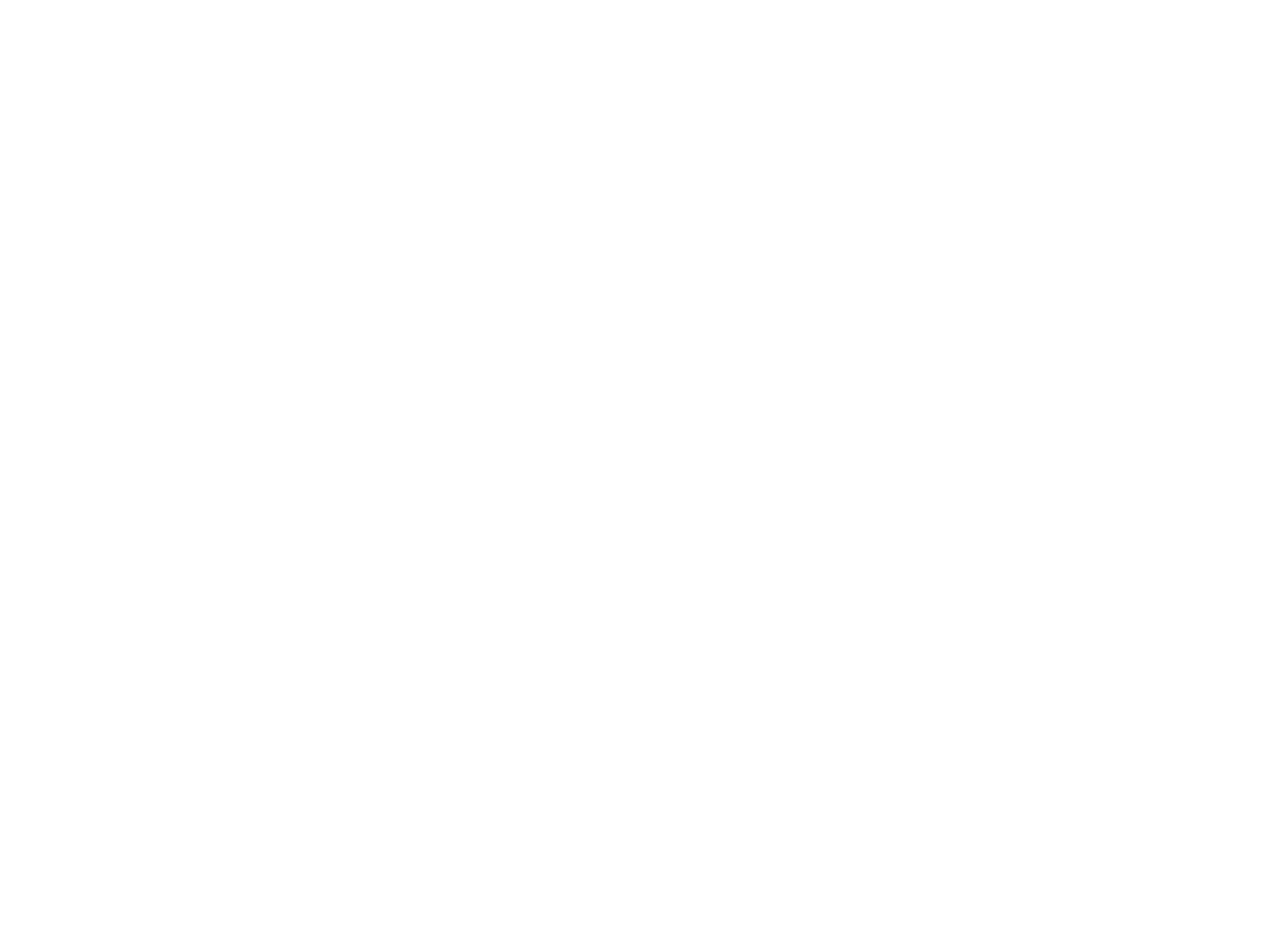
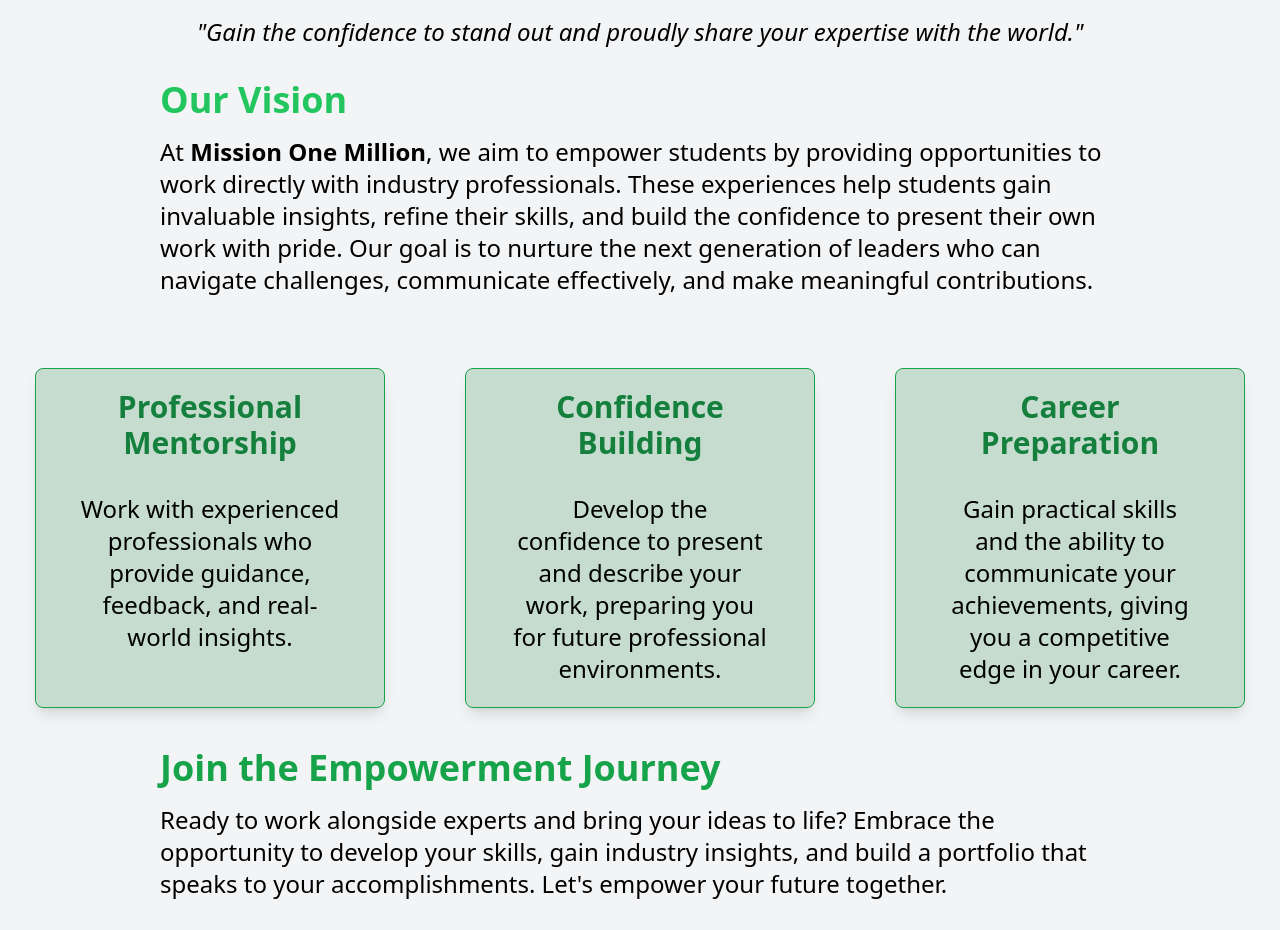
Before and after one commit to xd-vik/mission1m, a React (Vite) app in the folder Frontend/: page /empower in a window 1280 px wide. Before the commit this address had no page. Shown: the part 100-1030 px from the top of the page. Before the commit the page ends 800 px from the top, so only its background shows below. Built offline with nearby package versions, Linux system fonts and the light colour scheme.

Commit message:
Empower Done

```diff
--- a/Frontend/src/App.jsx
+++ b/Frontend/src/App.jsx
@@ -5,6 +5,7 @@
 import ContactUs from "./Components/ContactUs";
 import Login from "./Components/Login";
 import SignUp from "./Components/SignUp";
+import Empower from "./Components/Empower";
 function App() {
   return (
     <>
@@ -14,6 +15,7 @@
         <Route path="/contactUs" element={<ContactUs />} />
         <Route path="/login" element={<Login />} />
         <Route path="/signUp" element={<SignUp />} />
+        <Route path="/empower" element={<Empower />} />
       </Routes>
     </>
   );
--- a/Frontend/src/Components/Banner.jsx
+++ b/Frontend/src/Components/Banner.jsx
@@ -1,52 +1,46 @@
 import React from 'react';
 import work from '/work.png';
 
-
 function Banner() {
   return (
-    <>
-      <div className='min-h-full w-full bg-gray-100 flex flex-col lg:flex-row'>
-        <div className='h-full p-10 w-full lg:w-[60%] bg-green-100'>
-          <div className='lg:text-6xl text-3xl font-semibold'>
-            <h1 className='lg:py-4 text-green-600'>Mission One Million:</h1>
-            <h1 className='lg:py-4'>Empowering Learning</h1>
-            <h1 className='lg:py-4'>and <span className='text-green-600'>Growth</span></h1>
-          </div>
+
+    <div className="md:p-10 p-1 flex flex-col md:flex-row bg-green-100 ">
         <div>
-            <p className="text-md mb-6 mt-5">
-              <span className="text-green-600 font-semibold">Mission One Million</span> is more than just a learning management system.
+      <h1 className="text-5xl font-bold text-green-500 mb-6">Mission One Million:</h1>
+      <h2 className="text-5xl font-bold mb-6">Empowering Learning </h2>
+      <span className="text-5xl font-bold mb-6">and</span>
+      <span  className="text-5xl text-green-500 font-bold mb-8"> Growth </span>
+      <p className="text-2xl mb-6 mt-10">
+        <span className="text-green-500">Mission One Million</span> is more than just a learning management system.
         It's a transformative platform designed to empower individuals and
         organizations to achieve their full potential. Our mission is to provide
         accessible, engaging, and effective learning experiences that equip you
         with the skills and knowledge needed to succeed in today's dynamic
         world.
       </p>
-            <p className="text-md">
-              <span className="text-green-600 font-semibold">Mission One Million</span> offers a comprehensive suite of tools and resources
+      <p className="text-2xl mb-4">
+      <span className="text-green-500">Mission One Million</span> offers a comprehensive suite of tools and resources
         that deliver a dynamic and engaging learning experience. Our platform
         features personalized learning paths, interactive courses, and real-time
         progress tracking, enabling users to acquire new skills and knowledge at
         their own pace. We are committed to helping learners succeed in today's
-              ever-evolving world.
+        ever-evolving world
       </p>
-          </div>
-          <div>
-            <button className="bg-green-600 rounded-lg hover:bg-green-700 text-white font-bold py-2 px-4 text-center text-xl mt-2">
+      <button className="bg-green-500 hover:bg-green-700 text-white font-bold py-2 px-4 rounded text-xl mt-5">
         Explore
       </button>
       </div>
-        </div>
 
-        {/* Right Section (Image) */}
-        <div className='md:h-[80vh] lg:h-[85vh] w-full lg:w-[40%] object-cover'>
+
+
+      <div>
       <img
-            className="w-full h-full object-cover lg:object-cover"
-            src={work} // Assuming `work` is a valid image path
+            className="mt-[40px] h-[500px] w-[1000px] mr-[600px]"
+            src={work}
             alt="Placeholder"
           />
           </div>
     </div>
-    </>
   );
 }
 
--- /dev/null
+++ b/Frontend/src/Components/Empower.jsx
@@ -0,0 +1,85 @@
+import React from "react";
+
+function Empower() {
+  return (
+    <>
+      <div className="bg-gray-100">
+        <div className="mx-auto md:px-40 px-10 text-2xl ">
+          <h1 className="text-6xl font-bold text-center text-green-700 mb-4 p-5">
+            Empower
+          </h1>
+          <p className="text-center italic mb-8">
+            "Gain the confidence to stand out and proudly share your expertise
+            with the world."
+          </p>
+
+          <section className="mb-8">
+            <h2 className="text-4xl font-bold text-green-500 mb-4">
+              Our Vision
+            </h2>
+            <p className="mb-4">
+              At <span className="font-bold">Mission One Million</span>, we aim
+              to empower students by providing opportunities to work directly
+              with industry professionals. These experiences help students gain
+              invaluable insights, refine their skills, and build the confidence
+              to present their own work with pride. Our goal is to nurture the
+              next generation of leaders who can navigate challenges,
+              communicate effectively, and make meaningful contributions.
+            </p>
+          </section>
+        </div>
+
+        <div className="flex flex-wrap items-center justify-center min-h-[40vh] pt-10 gap-10 md:gap-20 text-2xl">
+          <div className="relative border border-green-600 rounded-lg p-5 w-full max-w-[350px] h-[340px] text-center shadow-lg bg-[#5ca4754d]">
+            <h3 className="font-bold mb-2 text-3xl text-green-700">
+              Professional <br /> Mentorship
+            </h3>
+            <p className="p-6">
+              Work with experienced professionals who provide guidance,
+              feedback, and real-world insights.
+            </p>
+          </div>
+          <div className="relative border border-green-600 rounded-lg p-5 w-full max-w-[350px] h-[340px] text-center shadow-lg bg-[#5ca4754d] ">
+            <h3 className="font-bold mb-2 text-3xl text-green-700">
+              Confidence <br />
+              Building
+            </h3>
+            <p className="p-6">
+              {" "}
+              Develop the confidence to present and describe your work,
+              preparing you for future professional environments.
+            </p>
+          </div>
+          <div className="relative border border-green-600 rounded-lg p-5 w-full max-w-[350px] h-[340px] text-center shadow-lg bg-[#5ca4754d]">
+            <h3 className="font-bold mb-2 text-3xl text-green-700">
+              Career <br /> Preparation
+            </h3>
+            <p className="p-6">
+              Gain practical skills and the ability to communicate your
+              achievements, giving you a competitive edge in your career.
+            </p>
+          </div>
+        </div>
+
+        <section className="mx-auto md:px-40 px-10 text-2xl mt-10">
+          <h2 className="text-4xl font-bold text-green-600 mb-4">
+            Join the Empowerment Journey
+          </h2>
+          <p className="mb-8 ">
+            Ready to work alongside experts and bring your ideas to life?
+            Embrace the opportunity to develop your skills, gain industry
+            insights, and build a portfolio that speaks to your accomplishments.
+            Let's empower your future together.
+          </p>
+          <section className="text-center">
+            <button className="bg-green-700 text-white py-4 px-6 rounded-full text-2xl mb-20">
+              Start Building Your Confidence
+            </button>
+          </section>
+        </section>
+      </div>
+    </>
+  );
+}
+
+export default Empower;
--- a/Frontend/src/Components/Misisoncard.jsx
+++ b/Frontend/src/Components/Misisoncard.jsx
@@ -1,5 +1,6 @@
 // MissionCard.js
 import React from 'react';
+import { useNavigate } from 'react-router-dom';
 
 export const missionData = [
   {
@@ -16,10 +17,13 @@
     title: 'Empower',
     description: 'Work with industry professionals to gain confidence and describe the work',
     button: 'Know more',
+    route:'/empower',
   },
 ];
 
+
 const MissionCard = () => {
+  const navigate = useNavigate();
   return (
     <>
     <div className="flex flex-col md:flex-row items-center justify-center bg-gray-100 p-4">
@@ -31,7 +35,11 @@
         <div className="relative border border-green-600 rounded-lg p-5 w-full max-w-[280px] h-[290px] text-center shadow-lg bg-[#5ca4754d]" key={index}>
           <h2 className="text-3xl md:text-4xl text-green-700 mb-2 font-semibold">{mission.title}</h2>
           <p className="mb-6 py-8 text-xl">{mission.description}</p>
-          <button className="absolute bottom-[2vw] left-[10vh] bg-[#369256] text-white rounded-full py-2 px-4 cursor-pointer hover:bg-[#2a683d]">
+
+
+
+          <button className="absolute bottom-[2vw] left-[10vh] bg-[#369256] text-white rounded-full py-2 px-4 cursor-pointer hover:bg-[#2a683d]"
+          onClick={()=> navigate(mission.route)} >
             {mission.button}
           </button>
         </div>
--- a/Frontend/src/Components/Navbar.jsx
+++ b/Frontend/src/Components/Navbar.jsx
@@ -10,11 +10,11 @@
 
   return (
     <nav className="rounded-xl p-1 md:border-[3px] md:border-[#a29e9e] mx-1 md:mx-20 bg-green-100">
-      <div className="max-w-7xl mx-auto flex flex-col md:flex-row  items-center ">
+      <div className="max-w-7xl mx-auto flex flex-col md:flex-row">
         {/* Left Section: Logo */}
-        <div className="  flex  justify-start ml-[-90%] mb-[60px]  md:ml-20 md:mb-0">
+        <div className="  flex  justify-start ml-[0%] mb-[60px]  md:ml-20 md:mb-0">
           <div className="ml-0 md:ml-[-250px]">
-            <img src={logo} alt="Logo" className="md:ml-[100%]" />
+            <img src={logo} alt="Logo" className="md:ml-[120%]" />
           </div>
         </div>
 
@@ -27,17 +27,15 @@
         </button>
 
         {/* Main Menu*/}
-        {/* <div className="md:hidden ml-[-90%] mt-[-5%]">
-            <img src={logo} alt="Logo" />
-          </div> */}
+
         <div
           className={`flex-col md:flex md:flex-row ${
             isOpen ? "flex" : "hidden"
-          } md:flex md:space-x-10 text-2xl mr-[70%] md:mr-[25%]`}
+          } md:flex md:space-x-10 text-2xl  md:mr-[25%] flex justify-start flex-shrink-0 pt-2  `}
         >
           <a
             href="#"
-            className="text-black px-3 py-2 rounded-md font-medium hover:bg-green-200 text-xl "
+            className="text-black px-3 py-2 rounded-md font-medium hover:bg-green-200 text-xl block"
           >
             Home
           </a>
@@ -81,17 +79,17 @@
       <div
         className={`md:hidden ${
           isOpen ? "flex" : "hidden"
-        } flex-col space-y-3 mt-4 ml-[-10%]`}
+        } flex-col`}
       >
         <a
           href="#"
-          className="text-black px-2 py-3 rounded-md font-medium hover:bg-green-200 text-xl ml-20"
+          className="text-black px-1 py-1 rounded-md font-medium hover:bg-green-200 text-xl"
         >
           Sign In
         </a>
         <a
           href="#"
-          className="text-black px-2 py-3 rounded-md font-medium hover:bg-green-200 text-xl ml-20"
+          className="text-black px-1 py- rounded-md font-medium hover:bg-green-200 text-xl"
         >
           Sign Up
         </a>
```
Lines whose indentation alone changed are shown as unchanged.
